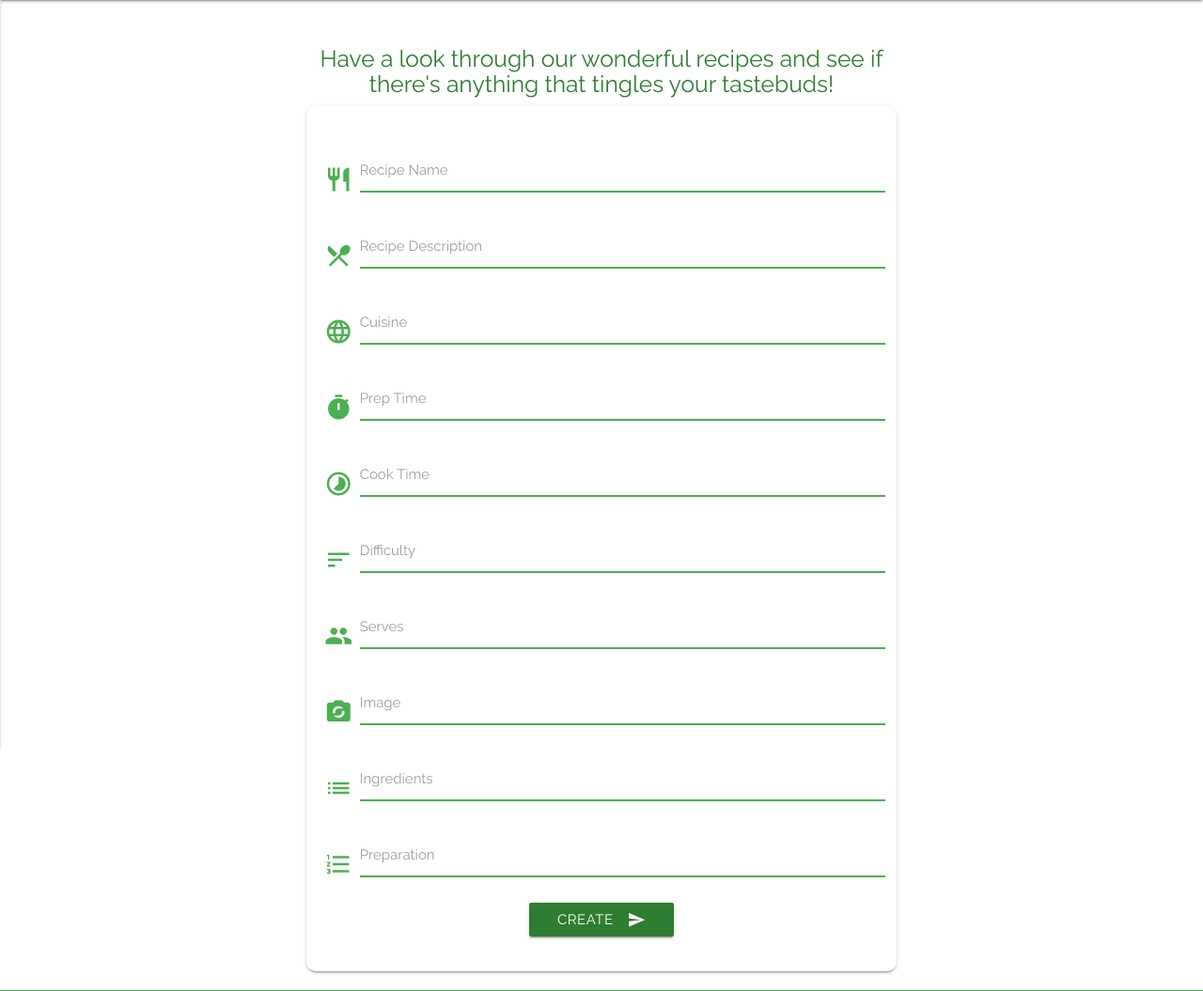
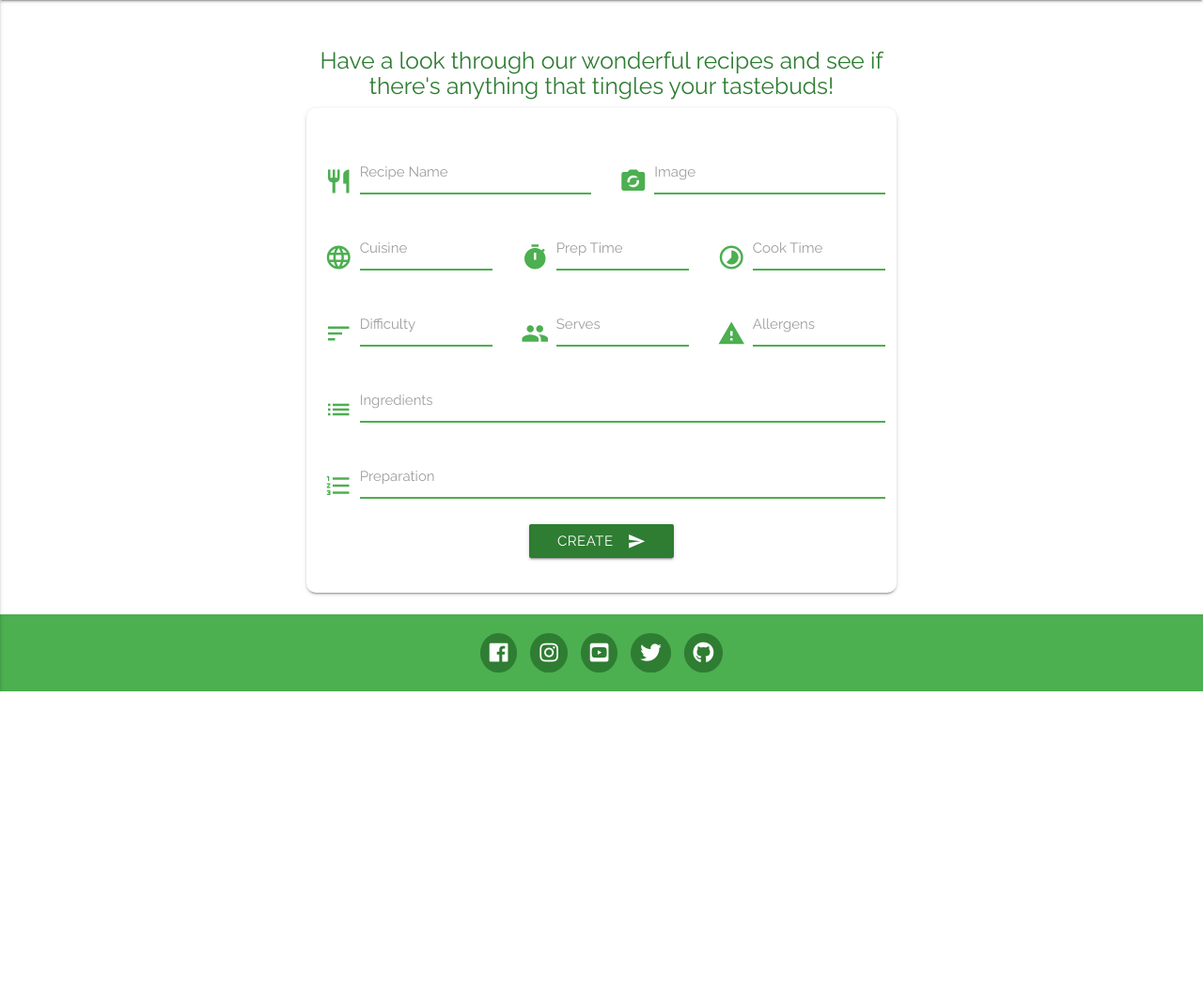
Before and after one commit to lewisclark4/CI-MilestoneProjectThree, a Flask app: template templates/addrecipe.html in a window 1280 px wide. Shown: the part 64-1119 px from the top of the page at 94% size. After the commit the page ends 800 px from the top, so only its background shows below. Run offline with Flask 2, Linux system fonts and the light colour scheme; the template is opened without the code that fills it, so the values that code supplies are empty; the visitor is signed in with stand-in values (Sample User, id 1); some libraries are stand-ins or nearby versions.

Commit message:
styling of addrecipe.html

```diff
--- a/templates/addrecipe.html
+++ b/templates/addrecipe.html
@@ -11,45 +11,45 @@
     <div class="card addrecipecard">
         <div class="row center-align">
             <form class="col s12 registerform" method="POST" action="{{url_for('add_recipe')}}">
-                <div class="input-field col s12 valign-wrapper">
+                <div class="input-field col s12 m6 valign-wrapper">
                     <i class="material-icons prefix green-text">restaurant</i>
                     <input id="recipename" name="recipename" type="text" class="validate green-text" />
                     <label for="recipename">Recipe Name</label>
                 </div>
-                <div class="input-field col s12 valign-wrapper">
-                    <i class="material-icons prefix green-text">restaurant_menu</i>
-                    <input id="recipedescription" name="recipedescription" type="text" class="validate green-text" />
-                    <label for="recipedescription">Recipe Description</label>
+                <div class="input-field col s12 m6 valign-wrapper">
+                    <i class="material-icons prefix green-text">party_mode</i>
+                    <input id="image" name="image" type="text" class="validate green-text" />
+                    <label for="image">Image</label>
                 </div>
-                <div class="input-field col s12 valign-wrapper">
+                <div class="input-field col s12 m4 valign-wrapper">
                     <i class="material-icons prefix green-text">language</i>
                     <input id="cuisine" name="cuisine" type="text" class="validate green-text" />
                     <label for="cuisine">Cuisine</label>
                 </div>
-                <div class="input-field col s12 valign-wrapper">
+                <div class="input-field col s12 m4 valign-wrapper">
                     <i class="material-icons prefix green-text">timer</i>
                     <input id="preptime" name="preptime" type="text" class="validate green-text" />
                     <label for="preptime">Prep Time</label>
                 </div>
-                <div class="input-field col s12 valign-wrapper">
+                <div class="input-field col s12 m4 valign-wrapper">
                     <i class="material-icons prefix green-text">timelapse</i>
                     <input id="cooktime" name="cooktime" type="text" class="validate green-text" />
                     <label for="cooktime">Cook Time</label>
                 </div>
-                <div class="input-field col s12 valign-wrapper">
+                <div class="input-field col s12 m4 valign-wrapper">
                     <i class="material-icons prefix green-text">sort</i>
                     <input id="difficulty" name="difficulty" type="text" class="validate green-text" />
                     <label for="difficulty">Difficulty</label>
                 </div>
-                <div class="input-field col s12 valign-wrapper">
+                <div class="input-field col s12 m4 valign-wrapper">
                     <i class="material-icons prefix green-text">people</i>
                     <input id="serves" name="serves" type="text" class="validate green-text" />
                     <label for="serves">Serves</label>
                 </div>
-                <div class="input-field col s12 valign-wrapper">
-                    <i class="material-icons prefix green-text">party_mode</i>
-                    <input id="image" name="image" type="text" class="validate green-text" />
-                    <label for="image">Image</label>
+                <div class="input-field col s12 m4 valign-wrapper">
+                    <i class="material-icons prefix green-text">warning</i>
+                    <input id="allergens" name="allergens" type="text" class="validate green-text" />
+                    <label for="allergens">Allergens</label>
                 </div>
                 <div class="input-field col s12 valign-wrapper">
                     <i class="material-icons prefix green-text">list</i>
```
